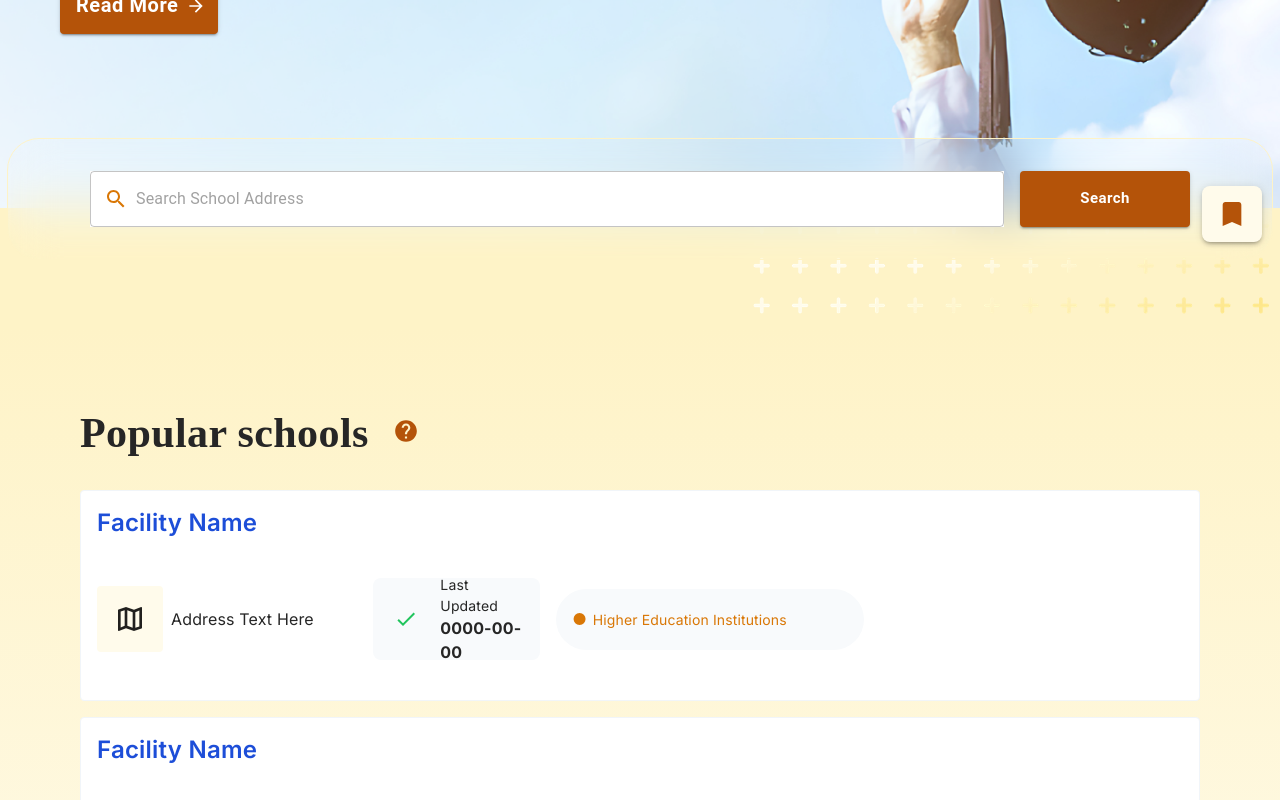
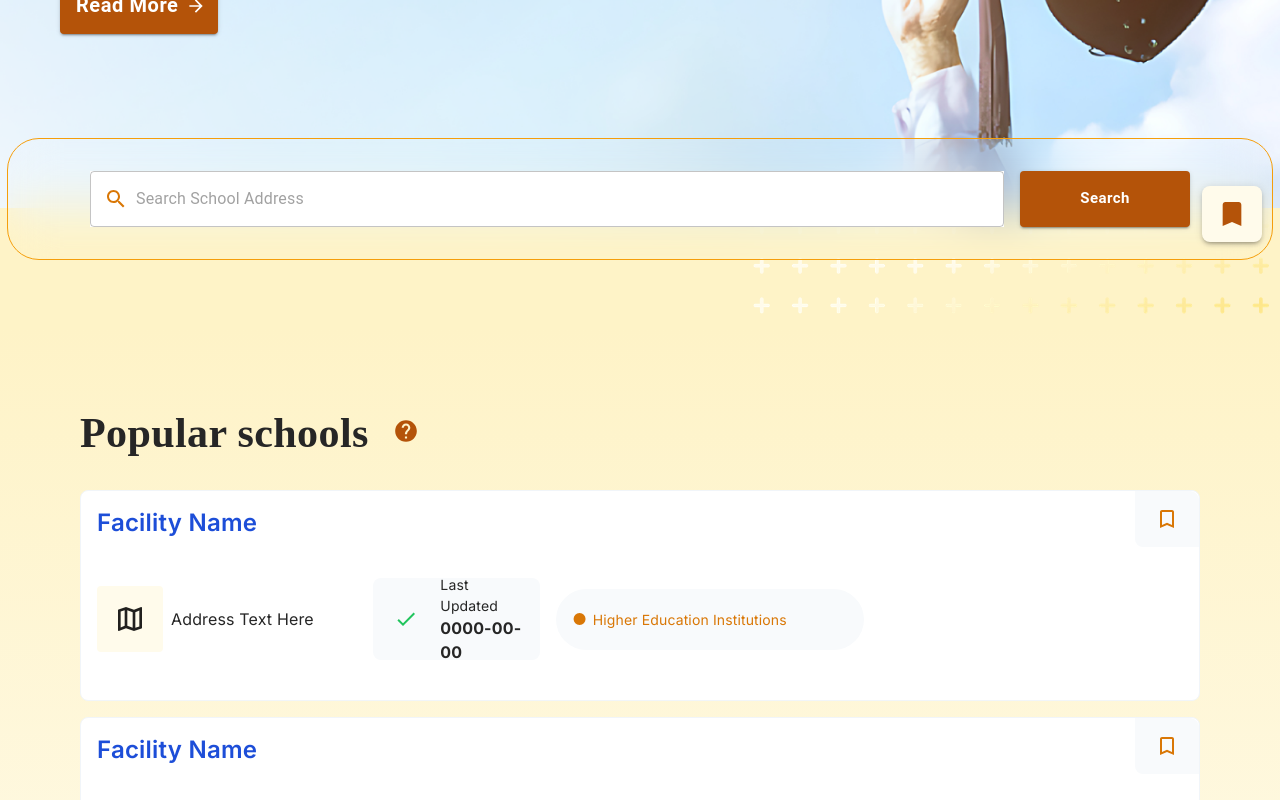
Before and after one commit to yaty30/aa-limited-react, a React (Create React App) app: page / in a window 1280 px wide. Shown: the part 540-1340 px from the top of the page. Built offline with nearby package versions, Linux system fonts and the light colour scheme.

Commit message:
add bookmark button on card

```diff
--- a/src/components/home/SearchBar.jsx
+++ b/src/components/home/SearchBar.jsx
@@ -90,12 +90,14 @@ export default observer(() => {
             sx={{
               display: "flex",
               justifyContent: "center",
-              border: "1px solid #FEF3C7",
+              border: "1px solid #F59E0B",
               width: { md: "70%", lg: "100%" },
               borderRadius: 8,
               backdropFilter: "blur(24px)",
+              // borderImageSource:
+              //   "linear-gradient(110.43deg, #FEF3C7 26.89%, #F59E0B 79.56%)",
               position: "relative",
-              padding: '32px 82px',
+              padding: "32px 82px",
               zIndex: 11,
             }}
           >
--- a/src/components/ui/SchoolCard.jsx
+++ b/src/components/ui/SchoolCard.jsx
@@ -1,4 +1,4 @@
-import * as React from "react";
+import React, { useState } from "react";
 import Box from "@mui/material/Box";
 import Card from "@mui/material/Card";
 import CardActions from "@mui/material/CardActions";
@@ -9,8 +9,9 @@ import { observer } from "mobx-react-lite";
 import colors from "../../styles/colors";
 import { Divider, Grid2 as Grid } from "@mui/material";
 import MapOutlinedIcon from "@mui/icons-material/MapOutlined";
-import BookmarksIcon from "@mui/icons-material/Bookmarks";
 import CheckOutlinedIcon from "@mui/icons-material/CheckOutlined";
+import BookmarkBorderOutlinedIcon from "@mui/icons-material/BookmarkBorderOutlined";
+import BookmarkIcon from "@mui/icons-material/Bookmark";
 
 const bull = (
   <Box
@@ -22,8 +23,52 @@ const bull = (
 );
 
 export default observer(() => {
+  const [saved, setSaved] = useState(false);
   return (
-    <Card elevation={0} sx={{ border: `1px solid ${colors.netural[100]}` }}>
+    <Card
+      elevation={0}
+      sx={{
+        border: `1px solid ${colors.netural[100]}`,
+        position: "relative",
+        borderRadius: "8px",
+      }}
+    >
+      <Box
+        sx={{
+          width: "100%",
+          height: "56px",
+          position: "absolute",
+        }}
+      >
+        {/* Bookmark Button */}
+        <Button
+          variant="contained"
+          sx={{
+            backgroundColor: colors.netural[50],
+            color: colors.primary[600],
+            fontSize: 0,
+            width: 60,
+            height: 56,
+            position: "absolute",
+            top: 0,
+            right: 0,
+            boxShadow: "none",
+            borderRadius: "0 9px 0 8px",
+            "&:hover": {
+              boxShadow: "none",
+            },
+          }}
+          onClick={() => setSaved(!saved)}
+        >
+          {saved ? (
+            <BookmarkIcon sx={{ fontSize: 24 }} />
+          ) : (
+            <BookmarkBorderOutlinedIcon sx={{ fontSize: 24 }} />
+          )}
+        </Button>
+      </Box>
+
+      {/* Content Section */}
       <CardContent>
         <Typography variant="subtitle" color={colors.secondary[700]}>
           Facility Name
@@ -36,6 +81,7 @@ export default observer(() => {
           }}
         >
           <Grid container spacing={2} display="flex" alignItems="center">
+            {/* Address Section */}
             <Grid item size={{ xs: 12, md: 12, lg: 3 }}>
               <Box
                 sx={{
@@ -62,6 +108,8 @@ export default observer(() => {
                 <Typography variant="caption1">Address Text Here</Typography>
               </Box>
             </Grid>
+
+            {/* Last Updated Section */}
             <Grid item size={{ xs: 8, md: 4, lg: 2 }}>
               <Box
                 sx={{
@@ -97,6 +145,8 @@ export default observer(() => {
                 </Box>
               </Box>
             </Grid>
+
+            {/* Higher Education Section */}
             <Grid item size={{ xs: 12, md: "grow" }}>
               <Box
                 sx={{
```
